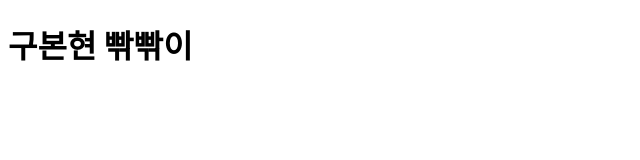
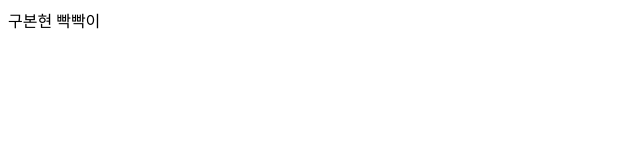
Before and after one commit to Woo7574/homepageTest, a plain HTML site: page index.html in a window 1280 px wide. Shown: the whole page, without its empty margins (0-640 px from the left). Drawn offline with Linux system fonts and the light colour scheme.

Commit message:
Add files via upload

```diff
--- a/index.html
+++ b/index.html
@@ -6,6 +6,6 @@
     <title></title>
 </head>
 <body>
-   <h1>구본현 빢빢이</h1>
+   구본현 빡빡이
 </body>
 </html>
```
